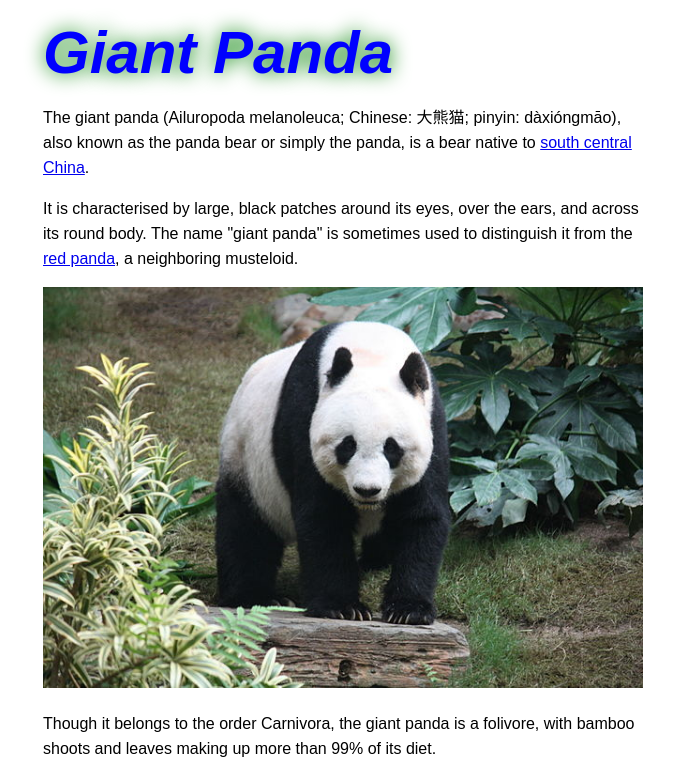
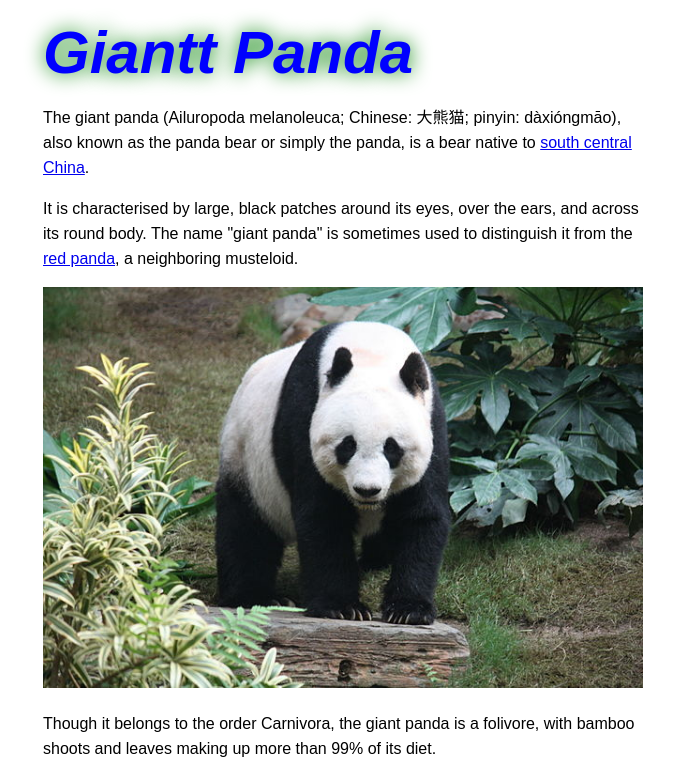
Before and after one commit to Josse99/GiantPanda, a plain HTML site: page index.html in a window 1280 px wide. Shown: the top 774 px of the page, without its empty margins (297-971 px from the left). Drawn offline with Linux system fonts and the light colour scheme.

Commit message:
changed title

```diff
--- a/index.html
+++ b/index.html
@@ -14,7 +14,7 @@
 <body>
     <div class="column">
 
-        <h1>Giant Panda</h1>
+        <h1>Giantt Panda</h1>
 
         <p>The giant panda (Ailuropoda melanoleuca; Chinese: 大熊猫; pinyin: dàxióngmāo), also known as the panda bear or
             simply the panda, is a bear native to <a href="https://en.wikipedia.org/wiki/China">south central China</a>.
```
